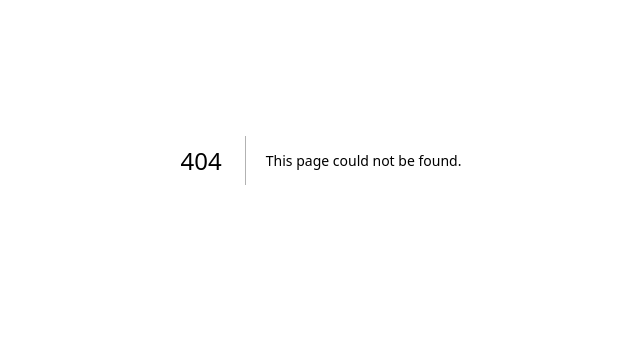
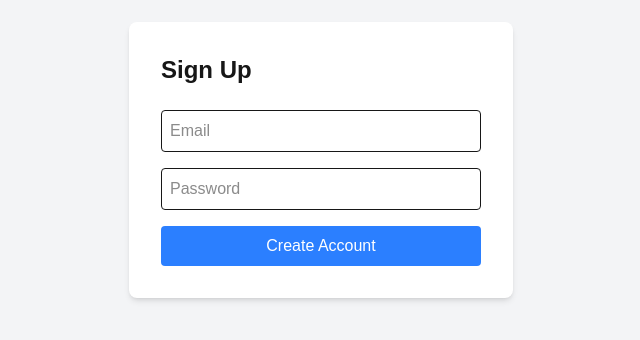
Before and after one commit to Swetha-Kambham/swot-segment-insights-agent, a Next.js app in the folder frontend/: page /signup in a window 1280 px wide. Before the commit this address had no page. Shown: the part 240-580 px from the top of the page, without its empty margins (319-959 px from the left). Built offline with nearby package versions, Linux system fonts and the light colour scheme; no server answers.

Commit message:
add sign up page

```diff
--- /dev/null
+++ b/frontend/src/app/signup/page.tsx
@@ -0,0 +1,58 @@
+'use client';
+
+import { useState } from 'react';
+import { createUserWithEmailAndPassword } from 'firebase/auth';
+import { auth } from '../../firebase';
+import { useRouter } from 'next/navigation';
+
+export default function SignupPage() {
+  const [email, setEmail] = useState('');
+  const [password, setPassword] = useState('');
+  const [error, setError] = useState('');
+  const router = useRouter();
+
+  const handleSignup = async (e: React.FormEvent) => {
+    e.preventDefault();
+    setError('');
+    try {
+      await createUserWithEmailAndPassword(auth, email, password);
+      router.push('/login'); // Redirect after signup
+    // eslint-disable-next-line @typescript-eslint/no-explicit-any
+    } catch (err: any) {
+      setError(err.message);
+    }
+  };
+
+  return (
+    <main className="flex flex-col items-center justify-center h-screen bg-gray-100">
+      <div className="bg-white p-8 rounded-lg shadow-md w-96">
+        <h1 className="text-2xl font-bold mb-6">Sign Up</h1>
+        <form onSubmit={handleSignup}>
+          <input
+            type="email"
+            placeholder="Email"
+            className="w-full p-2 border mb-4 rounded"
+            value={email}
+            onChange={(e) => setEmail(e.target.value)}
+            required
+          />
+          <input
+            type="password"
+            placeholder="Password"
+            className="w-full p-2 border mb-4 rounded"
+            value={password}
+            onChange={(e) => setPassword(e.target.value)}
+            required
+          />
+          <button
+            type="submit"
+            className="w-full bg-blue-500 text-white py-2 rounded hover:bg-blue-600"
+          >
+            Create Account
+          </button>
+        </form>
+        {error && <p className="text-red-500 mt-4 text-sm">{error}</p>}
+      </div>
+    </main>
+  );
+}
--- /dev/null
+++ b/frontend/src/context/AuthContext.tsx
@@ -0,0 +1,36 @@
+
+"use client";
+import { createContext, useContext, useEffect, useState } from "react";
+import { onAuthStateChanged, User } from "firebase/auth";
+import { auth } from "../firebase";
+
+interface AuthContextType {
+  user: User | null;
+  loading: boolean;
+}
+
+const AuthContext = createContext<AuthContextType>({
+  user: null,
+  loading: true,
+});
+
+export const AuthProvider = ({ children }: { children: React.ReactNode }) => {
+  const [user, setUser] = useState<User | null>(null);
+  const [loading, setLoading] = useState(true);
+
+  useEffect(() => {
+    const unsubscribe = onAuthStateChanged(auth, (user) => {
+      setUser(user);
+      setLoading(false);
+    });
+    return () => unsubscribe();
+  }, []);
+
+  return (
+    <AuthContext.Provider value={{ user, loading }}>
+      {children}
+    </AuthContext.Provider>
+  );
+};
+
+export const useAuth = () => useContext(AuthContext);
```
